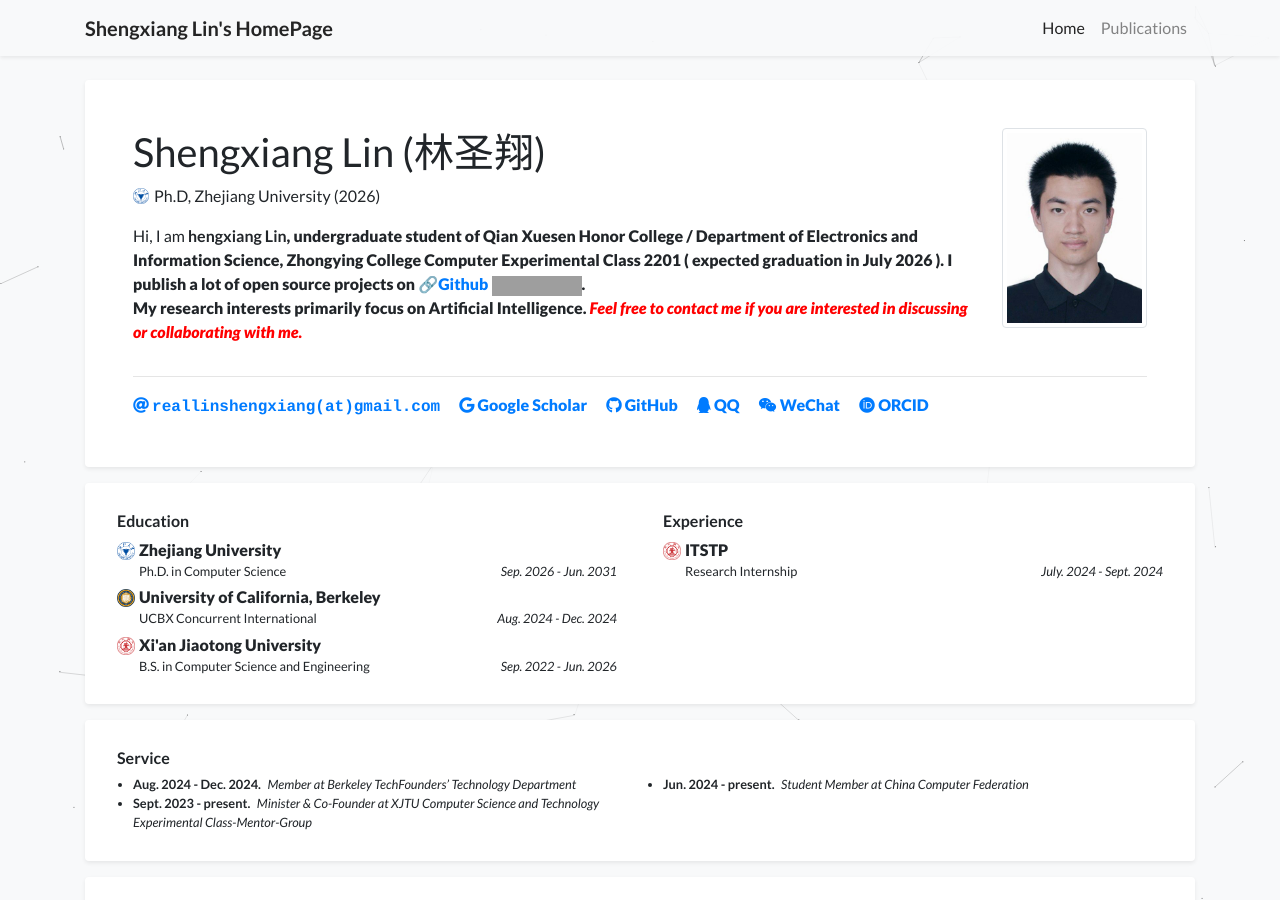
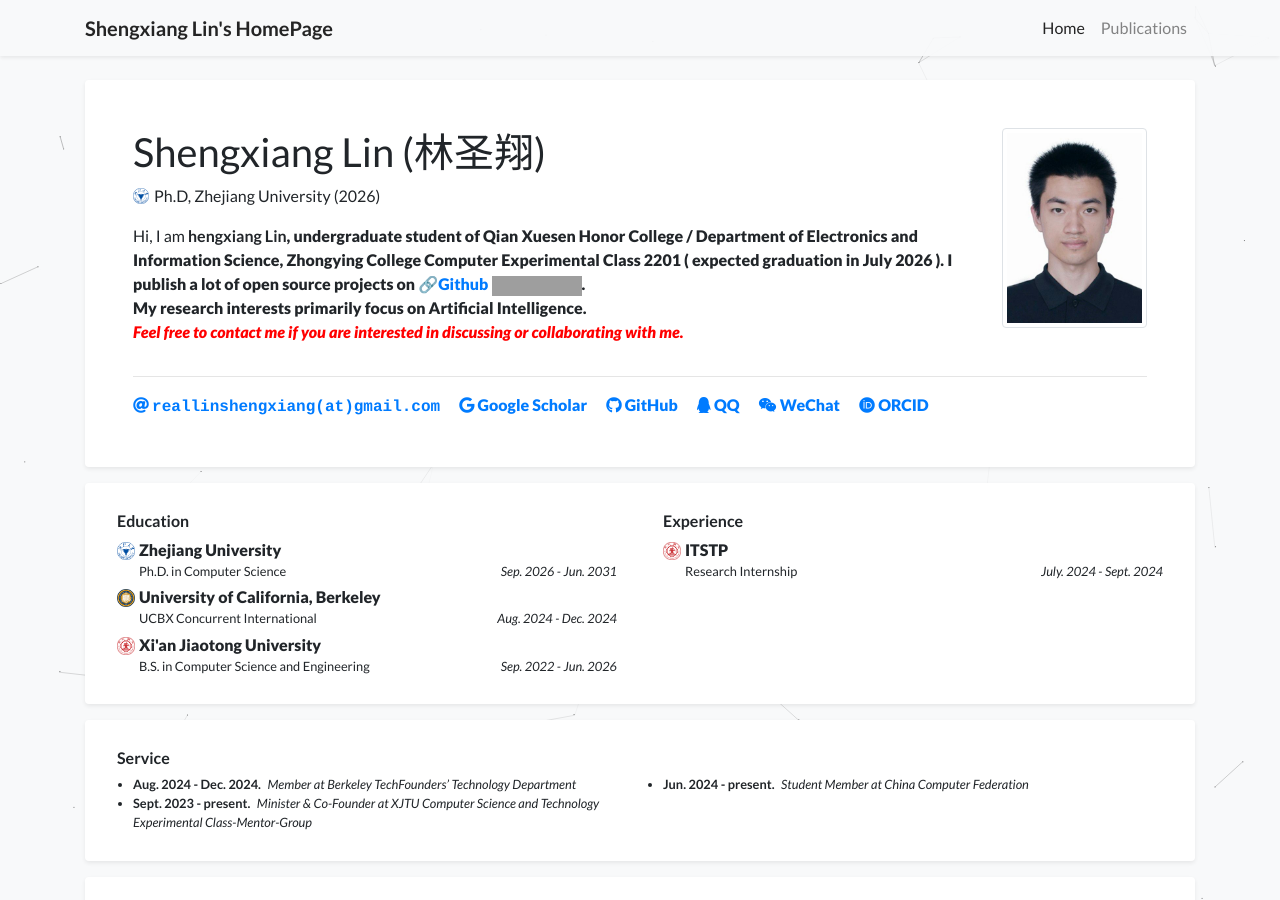
Before and after one commit to Lin-Shengxiang/Lin-Shengxiang.github.io, a Jekyll site: the page built from index.html, in a window 1280 px wide and 900 px high. Built offline with Jekyll 4.4.1, drawn with Linux system fonts in a browser that asks for light colours; a style sheet for code colours, icons or effects is not loaded; grey boxes are pictures that could not be loaded.

Commit message:
Update profile.yml

```diff
--- a/_data/profile.yml
+++ b/_data/profile.yml
@@ -23,7 +23,7 @@
   Hi, I am <strong>hengxiang Lin<strong>, undergraduate student of Qian Xuesen Honor College / Department of Electronics and Information Science, Zhongying College Computer Experimental Class 2201 ( expected graduation in July 2026 ). I publish a lot of open source projects on <a href="https://github.com/Shengxiang-Lin">🔗Github</a> <img alt="GitHub User's stars" src="https://img.shields.io/github/stars/Shengxiang-Lin?style=flat-square">.
 
   <br> My research interests primarily focus on <strong>Artificial Intelligence<strong>.
-  <span style="color: red; font-style: italic;">Feel free to contact me if you are interested in discussing or collaborating with me.</span>
+  <br> <span style="color: red; font-style: italic;">Feel free to contact me if you are interested in discussing or collaborating with me.</span>
 #  I shared some of the datasets and model weights used by the project at <a href="https://huggingface.co/wangrongsheng">🔗HuggingFace</a>. I likewise like to post some small-parameter LM at <a href="https://ollama.com/wangrongsheng">🔗Ollama</a> to help people use it locally.
 
 show_portrait: true
```
